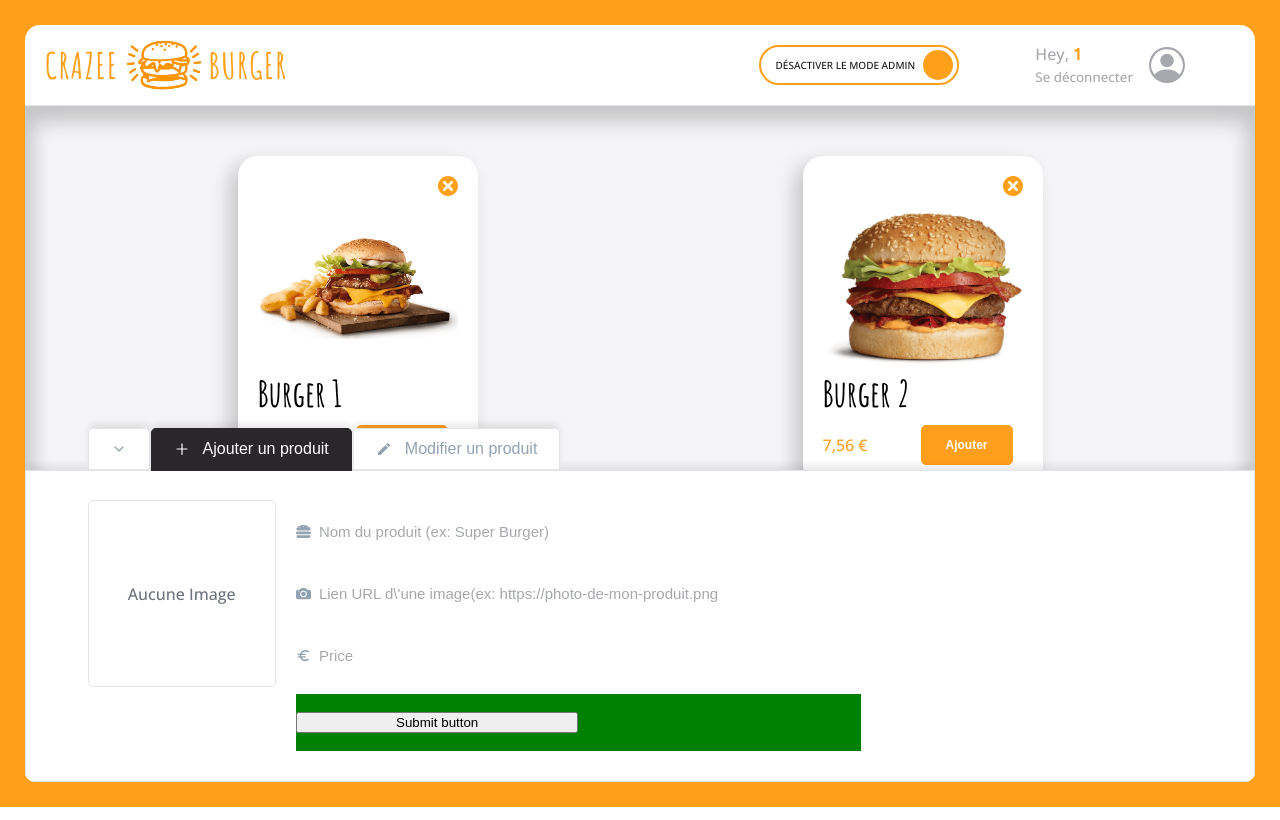
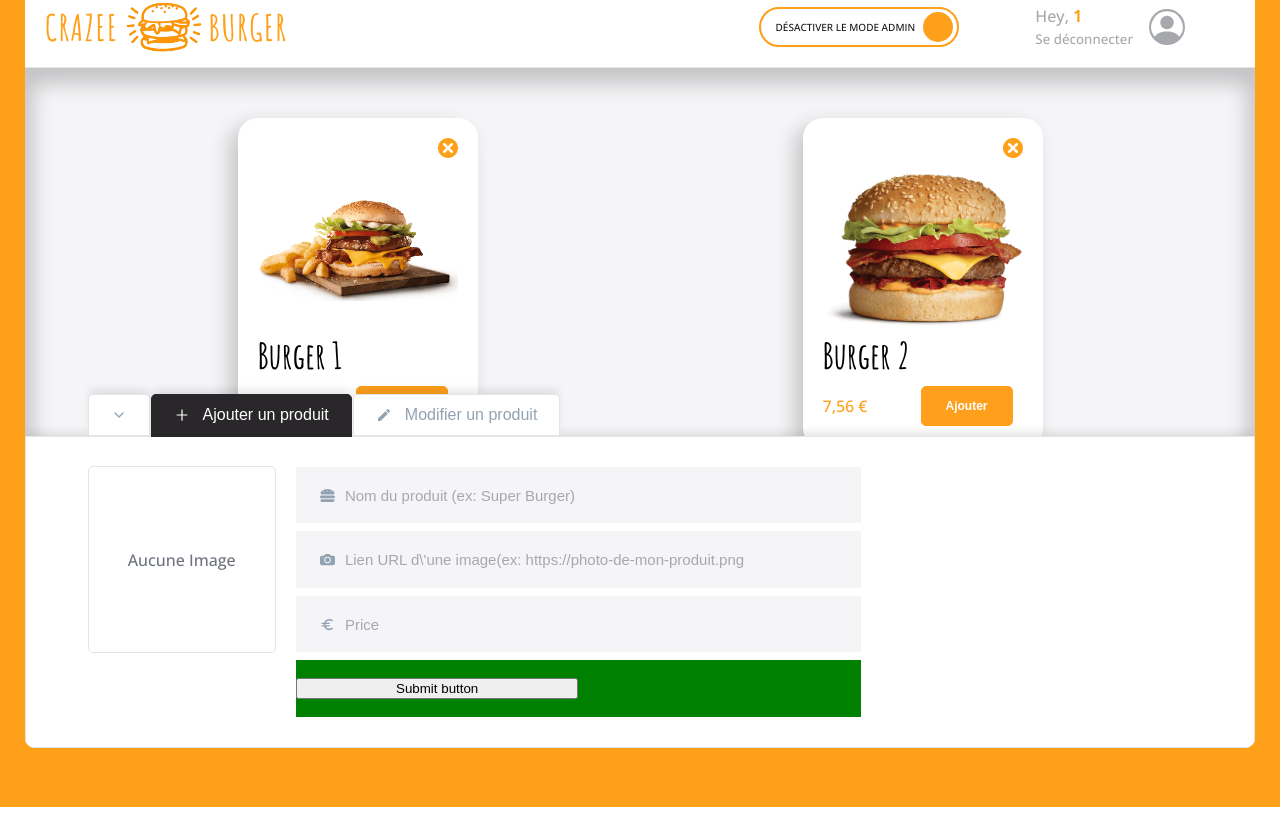
Before and after one commit to descartessainval/crazy-burger-cra, a React (Create React App) app: page /order/1 in a window 1280 px wide. Built offline with nearby package versions, Linux system fonts and the light colour scheme.

Commit message:
♻️ ⬆️  F08: TextInput > Create common base to both versions and ads upgrade dependencies in package.json and  package-lock.json files

```diff
--- a/package.json
+++ b/package.json
@@ -40,6 +40,7 @@
     ]
   },
   "devDependencies": {
+    "@babel/plugin-proposal-private-property-in-object": "^7.21.11",
     "react-scripts": "^5.0.1"
   }
 }
--- a/src/components/pages/login/LoginForm.js
+++ b/src/components/pages/login/LoginForm.js
@@ -46,6 +46,7 @@ const LoginForm = () => {
             required
             Icon={<BsPersonCircle/>}
             className='input-login'
+            version='normal'
           />
         </div>
         <PrimaryButton
--- a/src/components/pages/order/OrderPage.js
+++ b/src/components/pages/order/OrderPage.js
@@ -91,8 +91,8 @@ const OrderPageStyled = styled.div`
 
     .container{
         position: relative;
-        height: 94.6vh;
-        width:  87.5rem;
+        height: /*94.6vh*/ 833px;
+        width:  /*87.5rem*/ 1400px;
         display: flex;
         flex-direction: column;
         border-radius: ${theme.borderRadius.extraRoundd};
--- a/src/components/pages/order/main/Admin/AdminPanel/AddForm.js
+++ b/src/components/pages/order/main/Admin/AdminPanel/AddForm.js
@@ -54,9 +54,9 @@ const AddForm = () => {
         {newProduct.imageSource ? <img src={newProduct.imageSource} alt={newProduct.title} /> : <div className='empty-img'>Aucune Image</div>}
       </div>
       <div className="input-fields">
-        <TextInput Icon={<FaHamburger/>} name='title' value={newProduct.title} onChange={handleChange} type="text" placeholder={"Nom du produit (ex: Super Burger)"} />
-        <TextInput Icon={<BsFillCameraFill/>} name='imageSource' value={newProduct.imageSource} onChange={handleChange} type="text" placeholder="Lien URL d\'une image(ex: https://photo-de-mon-produit.png" />
-        <TextInput Icon={<MdOutlineEuro/>} name='price' value={newProduct.price ? newProduct.price : ""} onChange={handleChange} type="text" placeholder="Price" />
+        <TextInput Icon={<FaHamburger/>} name='title' value={newProduct.title} onChange={handleChange} type="text" placeholder={"Nom du produit (ex: Super Burger)"} version='minimalist' />
+        <TextInput Icon={<BsFillCameraFill/>} name='imageSource' value={newProduct.imageSource} onChange={handleChange} type="text" placeholder="Lien URL d\'une image(ex: https://photo-de-mon-produit.png" version='minimalist'  />
+        <TextInput Icon={<MdOutlineEuro/>} name='price' value={newProduct.price ? newProduct.price : ""} onChange={handleChange} type="text" placeholder="Price"version='minimalist'  />
       </div>
       <div className="submit">
         <button className='submit-btn'>Submit button</button>
@@ -72,7 +72,6 @@ const AddForm = () => {
 }
 
 const AddFormStyled = styled.form`
-
   display: grid;
   grid-template-columns: 1fr 3fr;
   grid-template-rows: repeat(4, 1fr) ;
@@ -80,8 +79,6 @@ const AddFormStyled = styled.form`
   width: 70%;
   grid-column-gap: 20px;
   grid-row-gap: 8px;
-
-
 
   .img-preview{
     grid-area: 1/1/4/2;
@@ -113,10 +110,7 @@ const AddFormStyled = styled.form`
   .input-fields{
     grid-area: 1/2/4/2;
     display: grid;
-
-    * {
-      padding: 0;
-    }
+    grid-row-gap: 8px;
   }
 
   .submit{
@@ -129,9 +123,7 @@ const AddFormStyled = styled.form`
     }
     .submit-msg{
       color: #60BD4F;
-      span{
-        }
-}
+    }
   }
 
 `;
--- a/src/components/reusable-ui/TextInput.js
+++ b/src/components/reusable-ui/TextInput.js
@@ -1,11 +1,11 @@
 import React from 'react'
-import { styled } from 'styled-components'
+import { css, styled } from 'styled-components'
 import { theme } from '../../themes'
 
-const TextInput = ({ Icon, value, handleChange, className, ...extraProps }) => {
+const TextInput = ({ Icon, value, handleChange, className, version="normal", ...extraProps }) => {
 
   return (
-    <TextInputStyled  className={className}>
+    <TextInputStyled  className={className} version={version}>
         <div className='icon'>{Icon && Icon}</div>
         <input
           value={value}
@@ -17,19 +17,15 @@ const TextInput = ({ Icon, value, handleChange, className, ...extraProps }) => {
 }
 
 const TextInputStyled = styled.div`
-      background-color: ${theme.colors.white};
-      border-radius: ${theme.borderRadius.round};
   display: flex;
   align-items: center;
-
-      padding: 18px 24px;
 
   .icon{
     display: flex;
     justify-content: center;
     align-items: center;
     font-size: ${theme.fonts.size.SM};
-      margin-right: 8px;
+    margin: 8px;
     color: ${theme.colors.greySemiDark};
   }
 
@@ -40,9 +36,52 @@ const TextInputStyled = styled.div`
     width: 100%;
 
     &::placeholder{
-        background: ${theme.colors.white};
       color: ${theme.colors.greyMedium};
     }
   }
+
+
+  //step2
+  ${(props)=>{
+    if(props.version === "normal") return extraNormalStyle;
+    if(props.version === "minimalist") return extraMinimalistStyle;
+  }}
+
+/* step 1 */
+/* ${(props) => (props.version === 'normal' && extraNormalStyle )}; //bien penser à ponctuer l'interpolation avec un ";"
+${(props) => (props.version === 'minimalist' && extraMinimalistStyle)}; // err non bloquante */
 `
 export default TextInput
+
+
+
+
+const extraNormalStyle = css`
+  border-radius: ${theme.borderRadius.round};
+
+  background-color: ${theme.colors.white};
+  padding: 12px 24px;
+  input{
+     color: ${theme.colors.greySemiDark};
+  }
+
+  &::placeholder{
+      background: ${theme.colors.white};
+  }
+
+`;
+
+const extraMinimalistStyle = css`
+  background-color: ${theme.colors.background_white};
+  padding: 8px 16px;
+  color: ${theme.colors.greyBlue};
+
+  input{
+    background-color: ${theme.colors.background_white};
+    color: ${theme.colors.background_white};
+  }
+
+  &:focus{
+   outline : 0;
+  }
+`
```
Also changed, not shown: 1 other file (tests, documents, lock files or other folders). Lines whose indentation alone changed are shown as unchanged.
